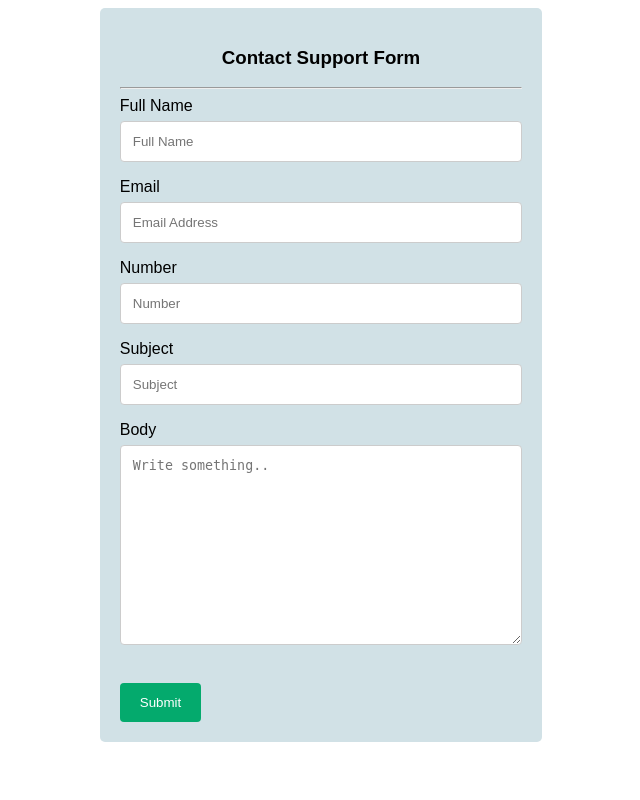
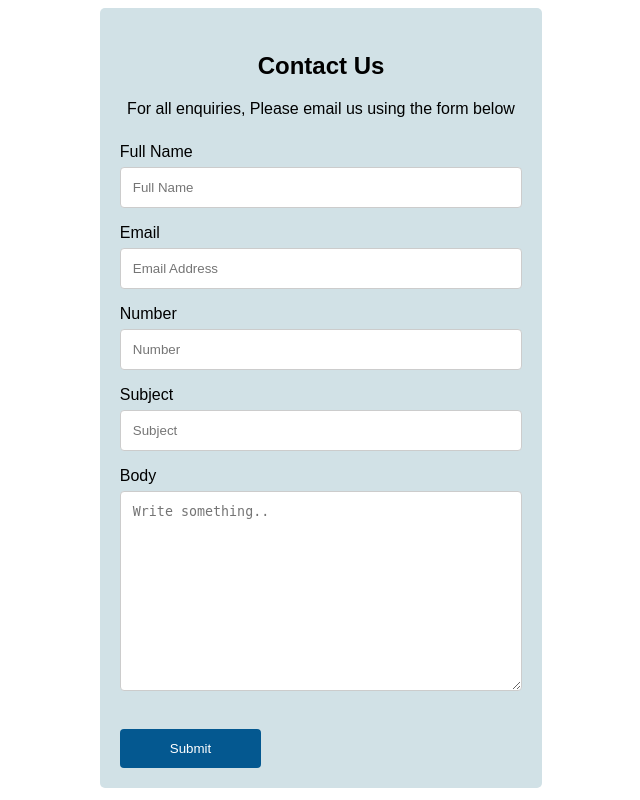
Before and after one commit to Kuyawill14/WifLab_Examination2, a PHP site: page / in a window 1280 px wide. Shown: the whole page, without its empty margins (319-959 px from the left). Run offline with PHP 8.4, Linux system fonts and the light colour scheme; some libraries are stand-ins or nearby versions.

Commit message:
second Commit

```diff
--- a/database/db_connection.php
+++ b/database/db_connection.php
@@ -10,6 +10,4 @@ $conn = new mysqli($servername, $username, $password, $dbname);
 if ($conn->connect_error) {
   die("Connection failed: " . $conn->connect_error);
 }
-//echo "Connected successfully";
-
 ?>
--- a/index.php
+++ b/index.php
@@ -11,8 +11,12 @@
 
     <div class="container">
     <form action="actions/submit_form.php" method="POST">
-        <h3>Contact Support Form</h3>
-        <hr>
+        <div class="header">
+            <h2>Contact Us</h2>
+            <p>For all enquiries, Please email us using the form below</p>
+        </div>
+
+
         <label for="fullname">Full Name</label>
         <input type="text" id="full_name" name="fullname" placeholder="Full Name" required>
 
@@ -30,8 +34,10 @@
 
         <div class="g-recaptcha" data-sitekey="6LcHkVsiAAAAALEjyYMHJv8EMvVu_8HVY0BRrnX1"></div>
         <br/>
+        <div class="btn_container">
+            <input type="submit" name="btn_submit" value="Submit">
+        </div>
 
-        <input type="submit" name="btn_submit" value="Submit">
     </form>
     </div>
 
--- a/style.css
+++ b/style.css
@@ -14,12 +14,14 @@ input[type=text],input[type=email],input[type=number], select, textarea {
 
 
 input[type=submit] {
-  background-color: #04AA6D;
+  background-color: #045890;
   color: white;
-  padding: 12px 20px;
+  padding: 12px 50px;
   border: none;
   border-radius: 4px;
   cursor: pointer;
+  pad
+
 }
 
 input[type=submit]:hover {
@@ -37,9 +39,20 @@ input[type=submit]:hover {
     width: 35%;
 }
 
-.MainDiv h3{
+
+.header{
+    padding: 1%;
+   /*  background-color: #05578e; */
+    border-radius: 5px;
+    margin-bottom: 5px;
+}
+.header h2, p{
     text-align: center;
+    /* color: white; */
 }
+
+
+
 
 @media only screen and (max-width: 768px) {
     .MainDiv {
```
Also changed, not shown: actions/submit_form.php (+5 -8 lines).
